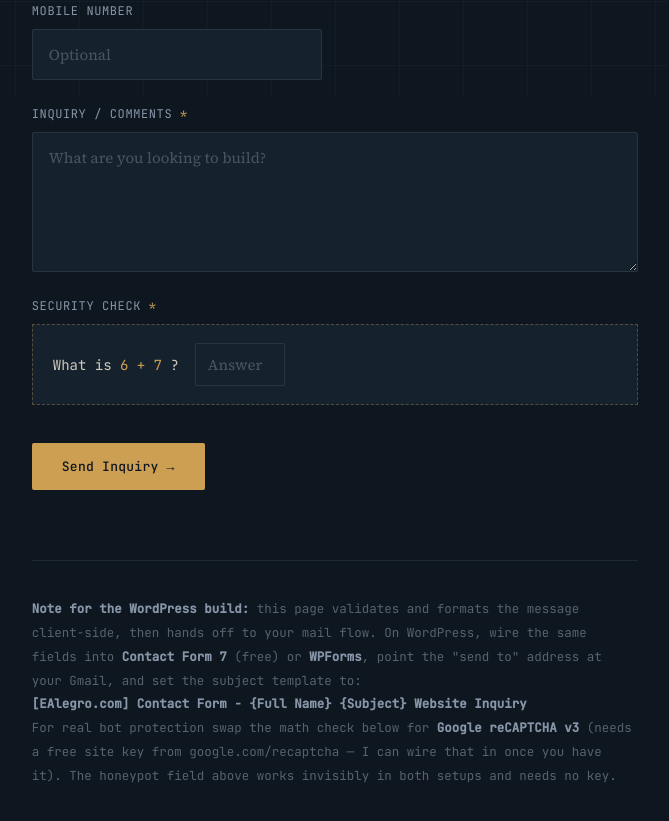
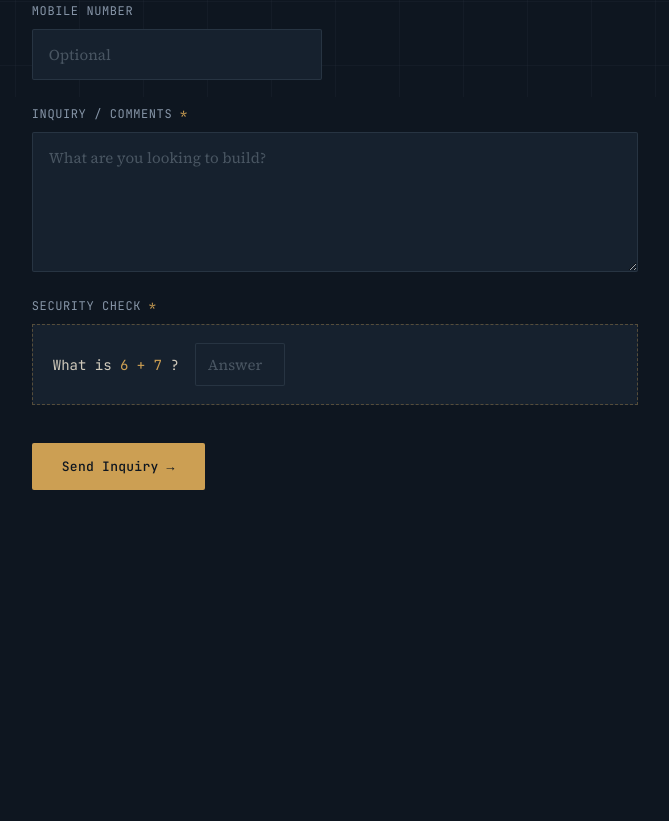
Before and after one commit to necromuncher/portfolio, a plain HTML site: page contact.html in a window 1280 px wide. Shown: the part 703-1524 px from the top of the page, without its empty margins (305-974 px from the left). After the commit the page ends 1313 px from the top, so only its background shows below. Drawn offline with Linux system fonts and the light colour scheme.

Commit message:
Commented note

```diff
--- a/contact.html
+++ b/contact.html
@@ -256,11 +256,11 @@
     </div>
   </form>
 
-  <div class="setup-note">
+    <!--<div class="setup-note">
     <b>Note for the WordPress build:</b> this page validates and formats the message client-side, then hands off to your mail flow. On WordPress, wire the same fields into <b>Contact Form 7</b> (free) or <b>WPForms</b>, point the "send to" address at your Gmail, and set the subject template to:<br>
     <b>[EAlegro.com] Contact Form - {Full Name} {Subject} Website Inquiry</b><br>
     For real bot protection swap the math check below for <b>Google reCAPTCHA v3</b> (needs a free site key from google.com/recaptcha — I can wire that in once you have it). The honeypot field above works invisibly in both setups and needs no key.
-  </div>
+  </div> -->
 </main>
 
 <script>
```
